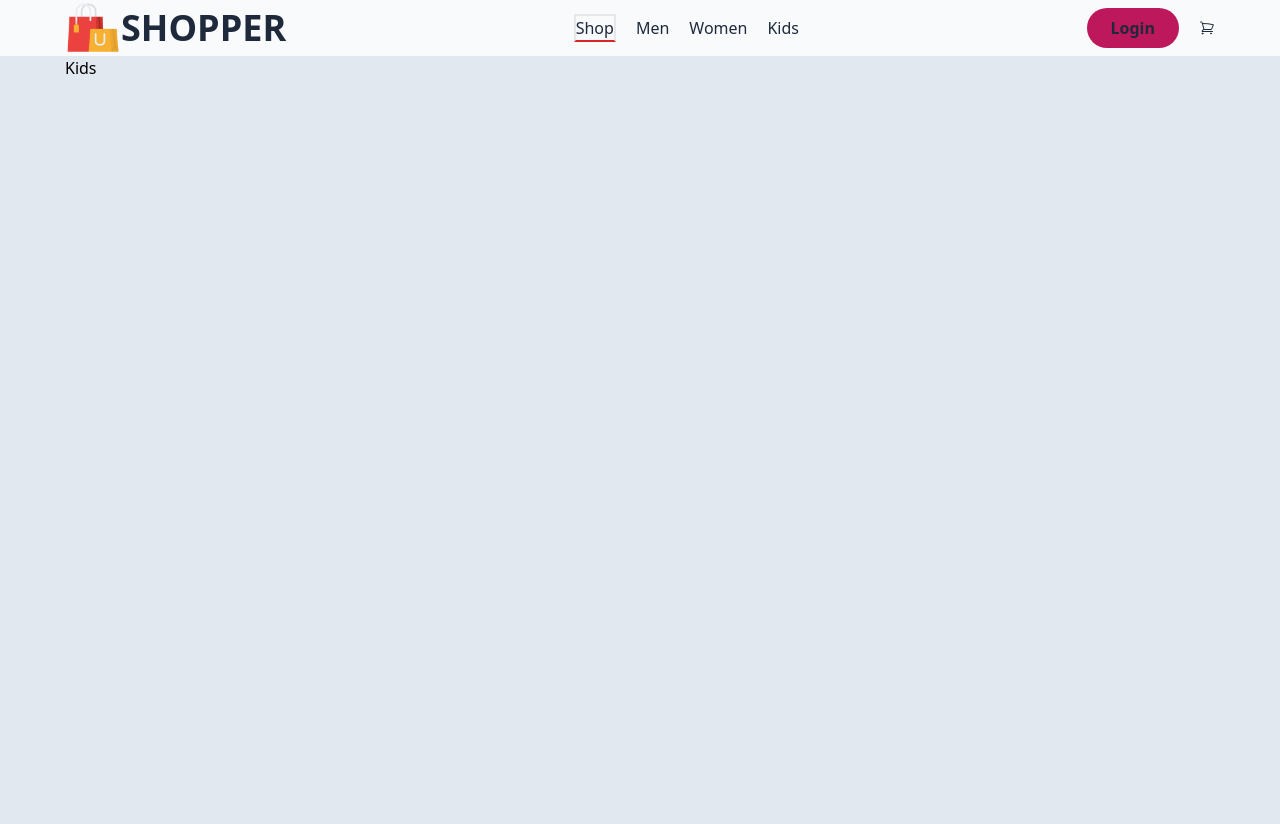
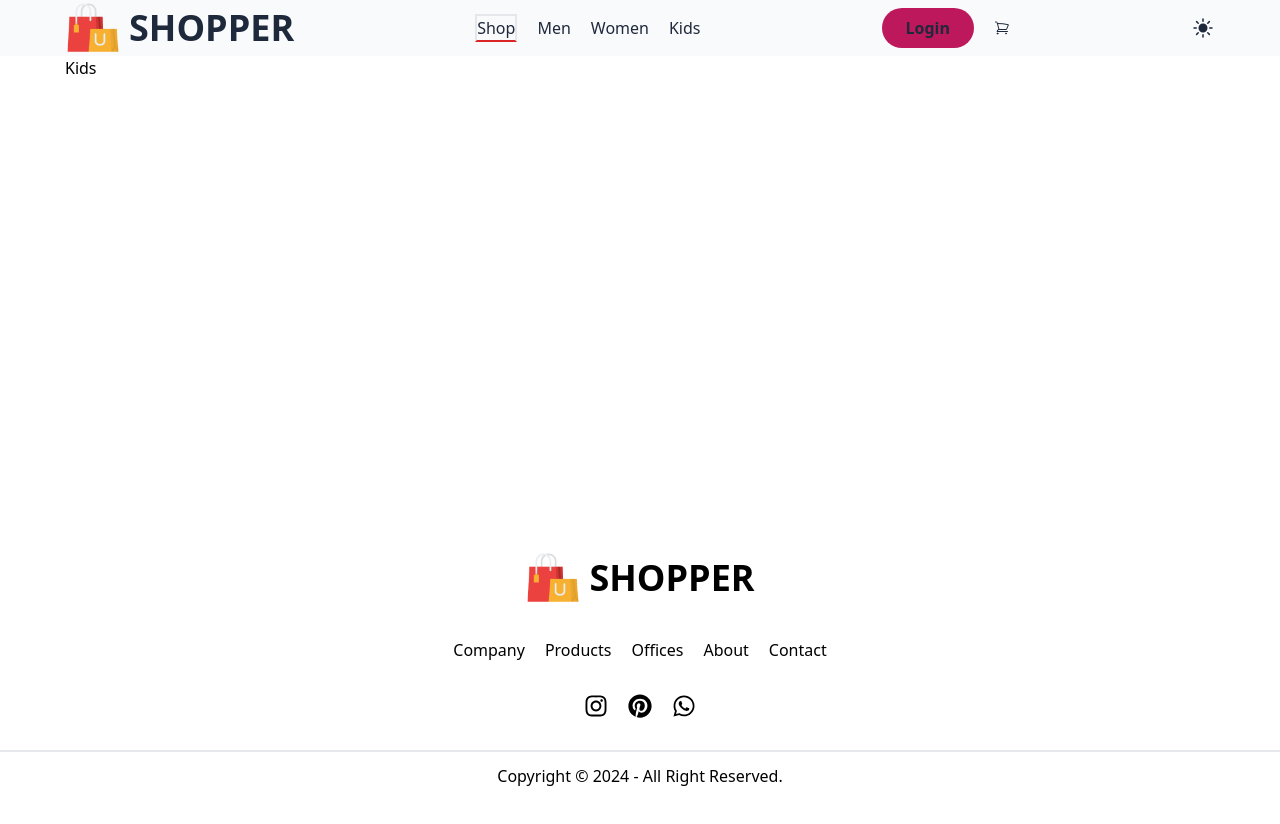
Before and after one commit to negar-karimnejad/shopper, a React (Vite) app: page /kids in a window 1280 px wide. Shown: the top 824 px of the page. After the commit the page ends 800 px from the top, so only its background shows below. Built offline with nearby package versions, Linux system fonts and the light colour scheme.

Commit message:
create footer

```diff
--- /dev/null
+++ b/src/components/Divide.jsx
@@ -0,0 +1,5 @@
+function Divide() {
+  return <div className="border w-full h-0"></div>;
+}
+
+export default Divide;
--- a/src/components/Footer.jsx
+++ /dev/null
@@ -1,10 +0,0 @@
-
-function Footer() {
-  return (
-    <div>
-
-    </div>
-  )
-}
-
-export default Footer
--- /dev/null
+++ b/src/components/footer/Copyright.jsx
@@ -0,0 +1,14 @@
+import Divide from "../Divide";
+
+function Copyright() {
+  const date = new Date().getFullYear();
+
+  return (
+    <div className="w-full text-center">
+      <Divide />
+      <div className="py-3">Copyright &copy; {date} - All Right Reserved.</div>
+    </div>
+  );
+}
+
+export default Copyright;
--- /dev/null
+++ b/src/components/footer/Footer.jsx
@@ -0,0 +1,17 @@
+import Logo from "../navbar/Logo";
+import Copyright from "./Copyright";
+import FooterLinks from "./FooterLinks";
+import Socials from "./Socials";
+
+function Footer() {
+  return (
+    <div className="flex items-center justify-center flex-col gap-8">
+      <Logo />
+      <FooterLinks />
+      <Socials />
+      <Copyright />
+    </div>
+  );
+}
+
+export default Footer;
--- /dev/null
+++ b/src/components/footer/FooterLinks.jsx
@@ -0,0 +1,15 @@
+import { Link } from "react-router-dom";
+
+function FooterLinks() {
+  return (
+    <div className="flex sm:gap-5 gap-3">
+      <Link to="">Company</Link>
+      <Link to="">Products</Link>
+      <Link to="">Offices</Link>
+      <Link to="">About</Link>
+      <Link to="">Contact</Link>
+    </div>
+  );
+}
+
+export default FooterLinks;
--- /dev/null
+++ b/src/components/footer/Socials.jsx
@@ -0,0 +1,13 @@
+import { FaInstagram, FaPinterest, FaWhatsapp } from 'react-icons/fa'
+
+function Socials() {
+  return (
+    <div className="flex gap-5">
+    <FaInstagram size={24} />
+    <FaPinterest size={24} />
+    <FaWhatsapp size={24} />
+  </div>
+  )
+}
+
+export default Socials
--- a/src/components/navbar/Logo.jsx
+++ b/src/components/navbar/Logo.jsx
@@ -2,7 +2,7 @@ import { Link } from "react-router-dom";
 
 function Logo() {
   return (
-    <Link to="/" className="flex items-center">
+    <Link to="/" className="flex items-center gap-2">
       <img className="w-14 h-14" src="images/logo_big.png" alt="" />
       <h1 className="uppercase font-semibold text-4xl">Shopper</h1>
     </Link>
--- a/src/components/navbar/Navbar.jsx
+++ b/src/components/navbar/Navbar.jsx
@@ -6,12 +6,12 @@ import DarkModeButton from "../DarkModeButton";
 
 function Navbar() {
   return (
-    <nav className=" bg-slate-50 text-slate-800 dark:text-stone-200 dark:bg-slate-800">
+    <nav className=" bg-slate-50 text-slate-800 dark:text-slate-200 dark:bg-slate-800">
       <div className="container flex justify-between items-center">
         <Logo />
         <NavLinks />
         <UserLinks />
-        {/* <DarkModeButton /> */}
+        <DarkModeButton />
       </div>
     </nav>
   );
--- a/src/index.css
+++ b/src/index.css
@@ -4,6 +4,6 @@
 
 @layer components {
   .container {
-    @apply mx-auto max-sm:min-w-[340px] max-sm:max-w-[450px] sm:max-w-[500px] md:max-w-[600px] lg:max-w-[900px] xl:max-w-[1150px] 2xl:max-w-[1400px];
+    @apply mx-auto max-sm:w-[340px] sm:max-w-[500px] md:max-w-[600px] lg:max-w-[900px] xl:max-w-[1150px] 2xl:max-w-[1400px];
   }
 }
--- a/src/pages/AppLayout.jsx
+++ b/src/pages/AppLayout.jsx
@@ -1,13 +1,17 @@
 import { Outlet } from "react-router-dom";
+import Footer from "../components/footer/Footer";
 import Navbar from "../components/navbar/Navbar";
 
 function AppLayout() {
   return (
-    <div className="w-full h-[60rem] bg-slate-200 dark:bg-slate-700">
-      <Navbar />
-      <div className="container">
-        <Outlet />
+    <div className="flex flex-col justify-between h-screen">
+      <div>
+        <Navbar />
+        <div className="container">
+          <Outlet />
+        </div>
       </div>
+      <Footer />
     </div>
   );
 }
```
